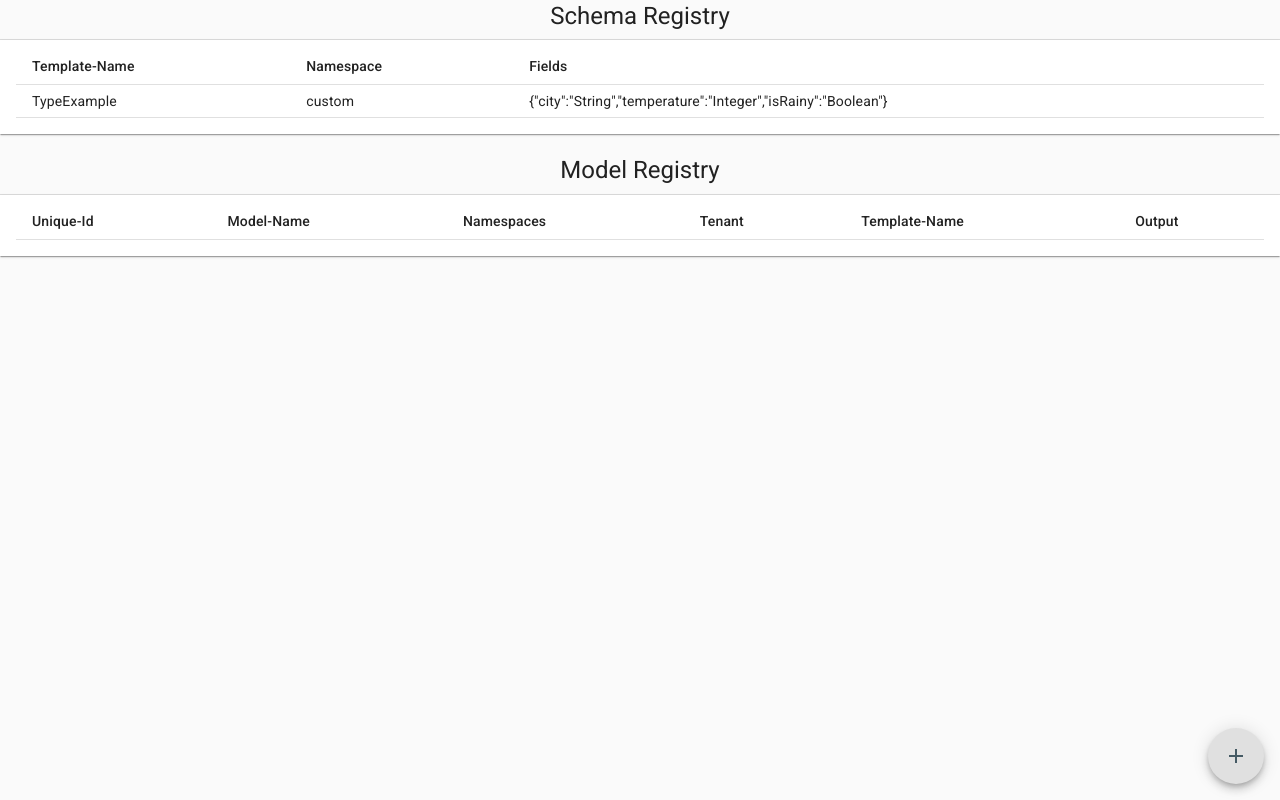
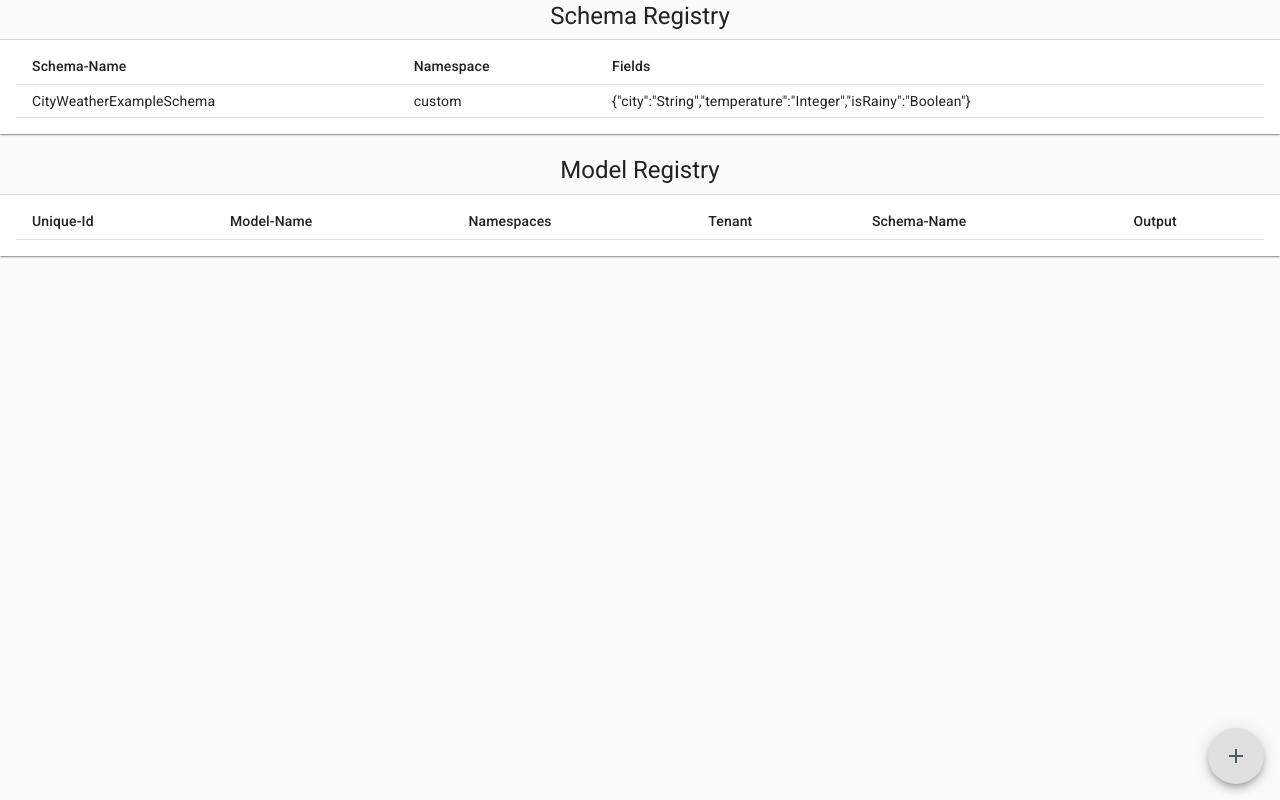
Before and after one commit to TimSusa/json-cms, a React (Create React App) app: page / in a window 1280 px wide. Built offline with nearby package versions, Linux system fonts and the light colour scheme.

Commit message:
feat: wording

```diff
--- a/src/comp/ModelsTable.js
+++ b/src/comp/ModelsTable.js
@@ -27,7 +27,7 @@ export default function ModelsTable(props) {
           <TableCell align='left'>Model-Name</TableCell>
           <TableCell align='left'>Namespaces</TableCell>
           <TableCell align='left'>Tenant</TableCell>
-          <TableCell align='left'>Template-Name</TableCell>
+          <TableCell align='left'>Schema-Name</TableCell>
           <TableCell align='left'>Output</TableCell>
         </TableRow>
       </TableHead>
--- a/src/comp/TypesDialog.js
+++ b/src/comp/TypesDialog.js
@@ -110,20 +110,12 @@ export default function TypesDialog() {
               </ListItem>
             )
           })}
-
-          <ListItem></ListItem>
         </List>
       </DialogContent>
       <DialogActions>
         <Button
           variant='contained'
           onClick={(e) => {
-            //e.preventDefault()
-
-            //dispatch(setTypesDialogOpen({ isTypesDialogOpen: false }))
-            // dispatch(
-            //   setIsAddTypeFieldDialogOpen({ isAddTypeFieldDialogOpen: true })
-            // )
             setIsAddTypeFieldDialogOpen(true)
           }}
           color='primary'
--- a/src/comp/TypesTable.js
+++ b/src/comp/TypesTable.js
@@ -23,7 +23,7 @@ export default function TypesTable(props) {
     <Table className={classes.table} size='small' aria-label='a dense table'>
       <TableHead>
         <TableRow>
-          <TableCell>Template-Name</TableCell>
+          <TableCell>Schema-Name</TableCell>
           <TableCell align='left'>Namespace</TableCell>
           <TableCell align='left'>Fields</TableCell>
         </TableRow>
--- a/src/global-state/index.js
+++ b/src/global-state/index.js
@@ -13,7 +13,7 @@ export const { reducer, actions } = createSlice({
   initialState: {
     types: [
       {
-        name: 'TypeExample ',
+        name: 'CityWeatherExampleSchema ',
         namespace: 'custom',
         fields: {
           city: basicTypes.string,
```
Also changed, not shown: src/comp/ModelsDialog.js (+1 -7 lines).
